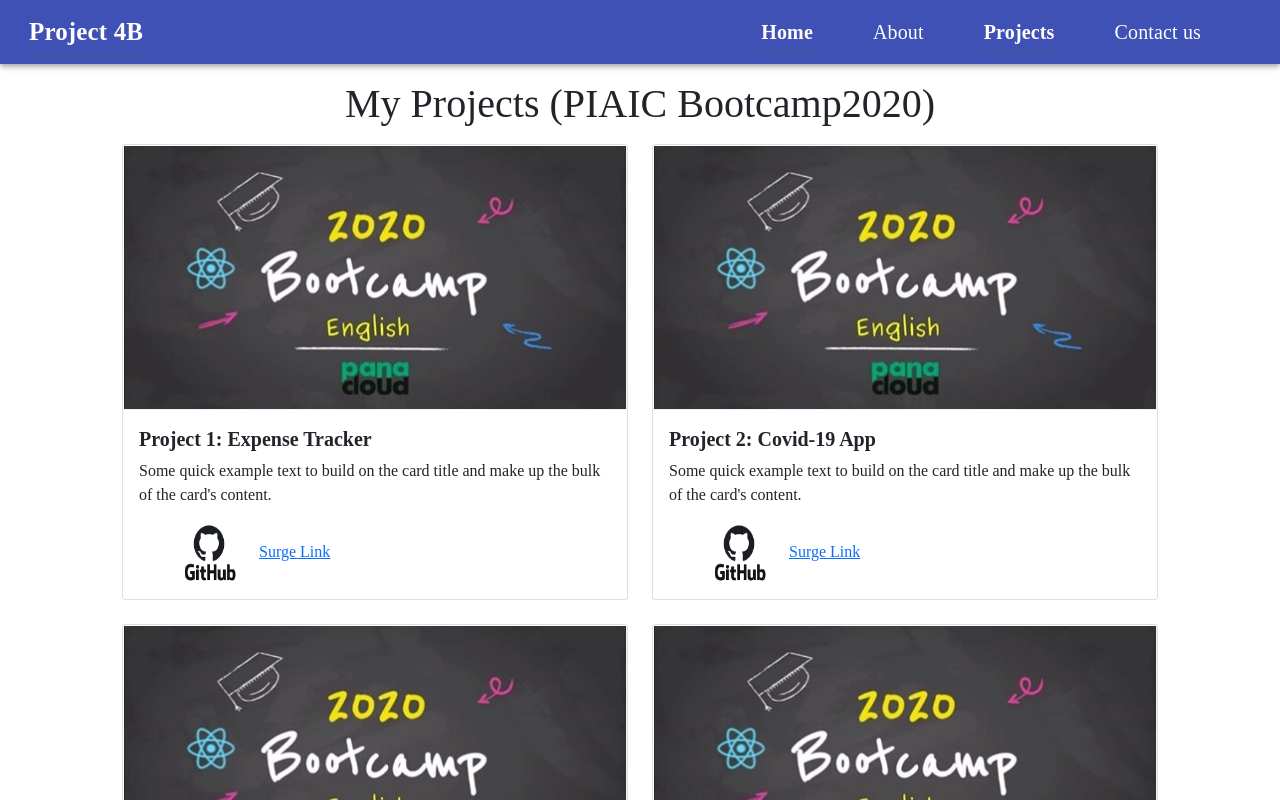
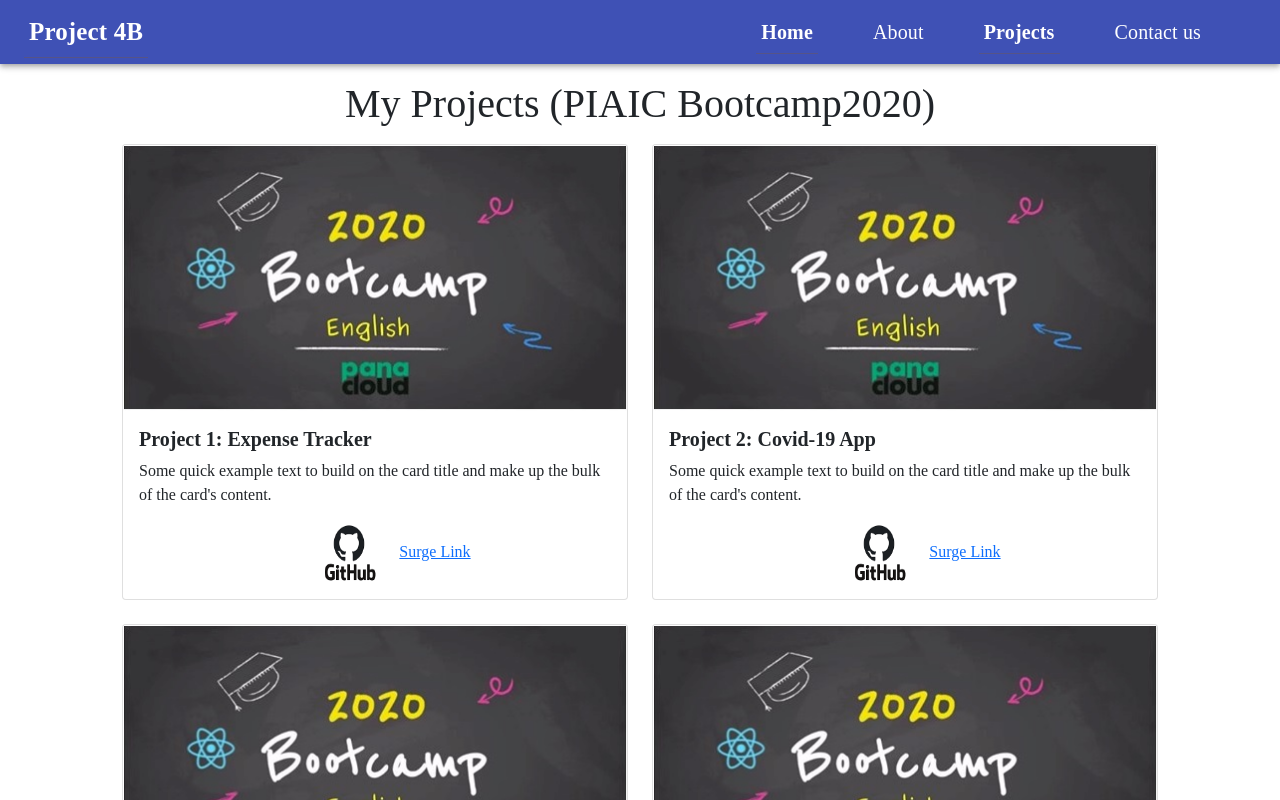
Before and after one commit to AshrafHussain786/bootcamp-project4b, a React (Create React App) app: page /project in a window 1280 px wide. Shown: the top 800 px of the page. Built offline with nearby package versions, Linux system fonts and the light colour scheme; a web font is replaced by a local one.

Commit message:
update app.css file

```diff
--- a/src/App.css
+++ b/src/App.css
@@ -161,4 +161,5 @@ footer p {
 
 .surge {
   margin-left: 20px;
+  text-align: center;
 }
--- a/src/components/Card.js
+++ b/src/components/Card.js
@@ -12,11 +12,13 @@ export const Card = (props) => {
                         <p className="card-text">
                             Some quick example text to build on the card title and make up the bulk of the card's content.
                         </p>
-                        <img className="surge" src={GitHub} alt={GitHub} width="100" height="60" usemap="#workmap"/>
+                        <div className="surge">
+                        <img src={GitHub} alt={GitHub} width="100" height="60" usemap="#workmap"/>
                             <map name="workmap">
                                 <area shape="default" href={props.repo} />
                             </map>
                         <a href={props.surge}>Surge Link</a>
+                        </div>
                     </div>
                 </div>
             </div>
```
